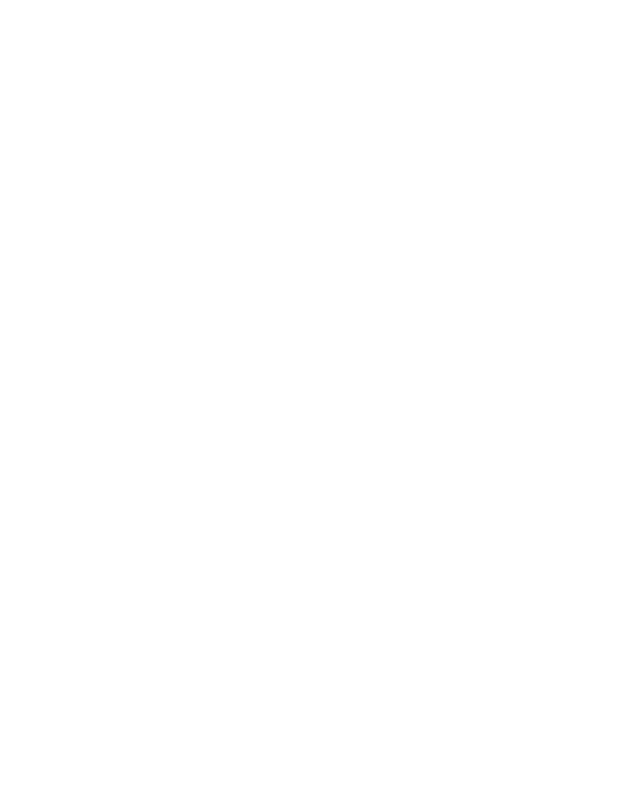
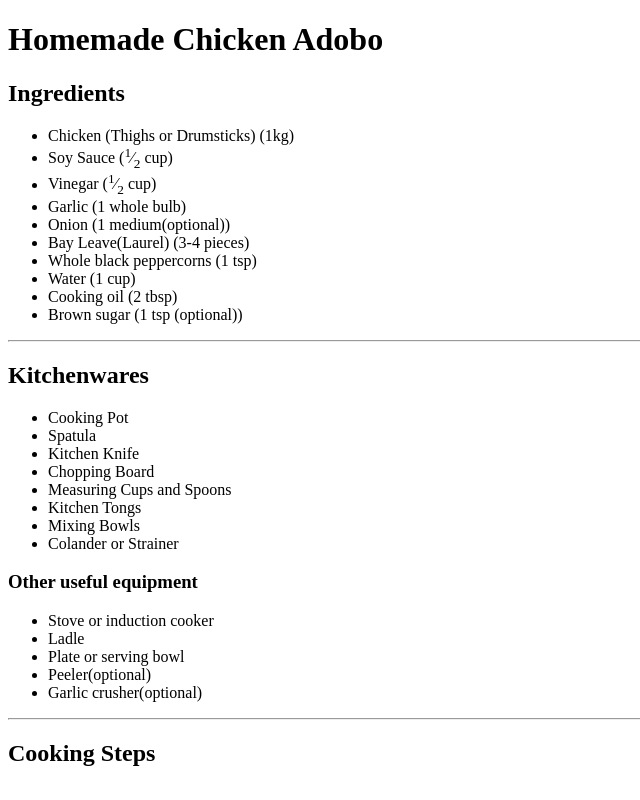
Before and after one commit to BonitoChris/myFavoriteRecipe-SemanticsPractice, a plain HTML site: page index.html in a window 1280 px wide. Shown: the whole page, without its empty margins (0-640 px from the left). Drawn offline with Linux system fonts and the light colour scheme.

Commit message:
Added list of Kitchenwares and ingredients

```diff
--- a/index.html
+++ b/index.html
@@ -5,5 +5,43 @@
     <meta name="viewport" content="width=device-width, initial-scale=1.0" />
     <title>Filipino Cuisine: Chicken Adobo</title>
   </head>
-  <body></body>
+  <body>
+    <h1>Homemade Chicken Adobo</h1>
+
+    <h2>Ingredients</h2>
+    <ul>
+      <li>Chicken (Thighs or Drumsticks) (1kg)</li>
+      <li>Soy Sauce (<sup>1</sup>&frasl;<sub>2</sub> cup)</li>
+      <li>Vinegar (<sup>1</sup>&frasl;<sub>2</sub> cup)</li>
+      <li>Garlic (1 whole bulb)</li>
+      <li>Onion (1 medium(optional))</li>
+      <li>Bay Leave(Laurel) (3-4 pieces)</li>
+      <li>Whole black peppercorns (1 tsp)</li>
+      <li>Water (1 cup)</li>
+      <li>Cooking oil (2 tbsp)</li>
+      <li>Brown sugar (1 tsp (optional))</li>
+    </ul>
+    <hr />
+    <h2>Kitchenwares</h2>
+    <ul>
+      <li>Cooking Pot</li>
+      <li>Spatula</li>
+      <li>Kitchen Knife</li>
+      <li>Chopping Board</li>
+      <li>Measuring Cups and Spoons</li>
+      <li>Kitchen Tongs</li>
+      <li>Mixing Bowls</li>
+      <li>Colander or Strainer</li>
+    </ul>
+    <h3>Other useful equipment</h3>
+    <ul>
+      <li>Stove or induction cooker</li>
+      <li>Ladle</li>
+      <li>Plate or serving bowl</li>
+      <li>Peeler(optional)</li>
+      <li>Garlic crusher(optional)</li>
+    </ul>
+    <hr />
+    <h2>Cooking Steps</h2>
+  </body>
 </html>
```
